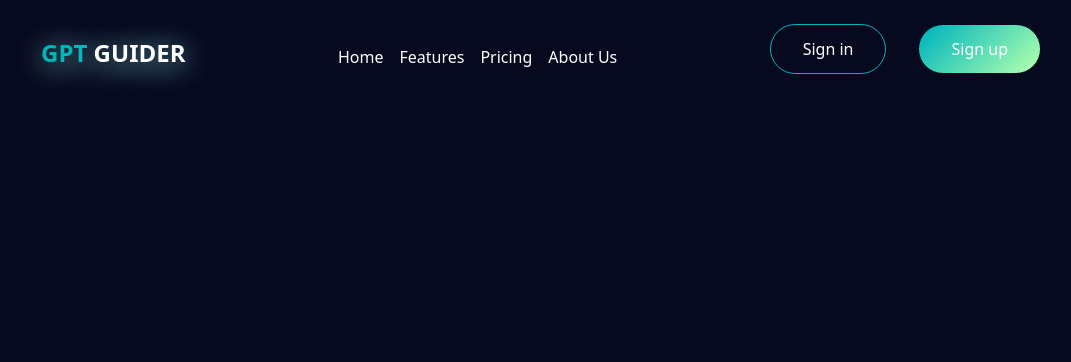
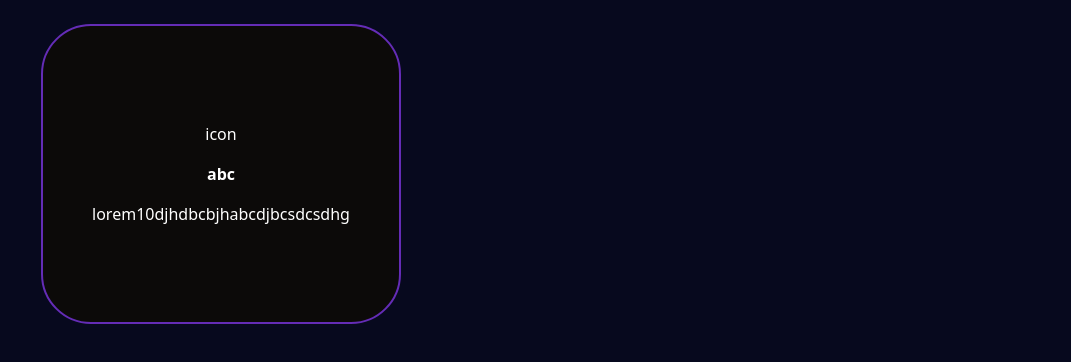
Before and after one commit to shahzaibimran7/GPT-GUIDER, a React (Create React App) app: page / in a window 1280 px wide. Shown: the top 362 px of the page, without its empty margins (99-1170 px from the left). Built offline with nearby package versions, Linux system fonts and the light colour scheme.

Commit message:
cards template

```diff
--- a/src/App.js
+++ b/src/App.js
@@ -1,11 +1,13 @@
-import Navbar from "./components/Navbar";
+import Card from './components/Card'
+// import Navbar from './components/Navbar'
 
 function App() {
   return (
     <div className="bg-[#07091E] h-screen w-screen pt-6 px-[140px]">
-      <Navbar />
+      {/* <Navbar /> */}
+      <Card title="abc" icon="icon" description="lorem10djhdbcbjhabcdjbcsdcsdhg" />
     </div>
-  );
+  )
 }
 
-export default App;
+export default App
--- /dev/null
+++ b/src/components/Card.jsx
@@ -0,0 +1,13 @@
+import React from 'react'
+
+const Card = props => {
+  return (
+    <div className="w-[22.5rem] border-[ 2px solid var(--blue, #642CB6)] h-[18.75rem] text-white bg-stone-950 rounded-[3.125rem] border-3 p-2  flex flex-col justify-center alig items-center  " style={{ border: '2px solid var(--blue, #642CB6)' }}>
+      <div className="">{props.icon}</div>
+      <div className="font-black py-[1rem]">{props.title}</div>
+      <div className="text-center">{props.description}</div>
+    </div>
+  )
+}
+
+export default Card
```
